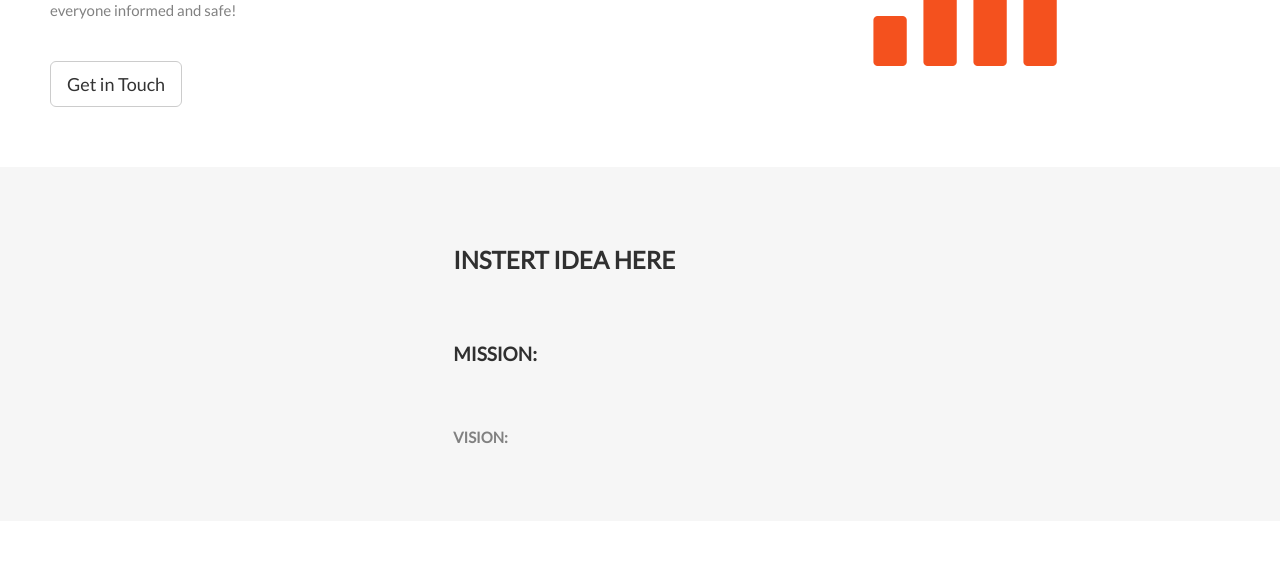
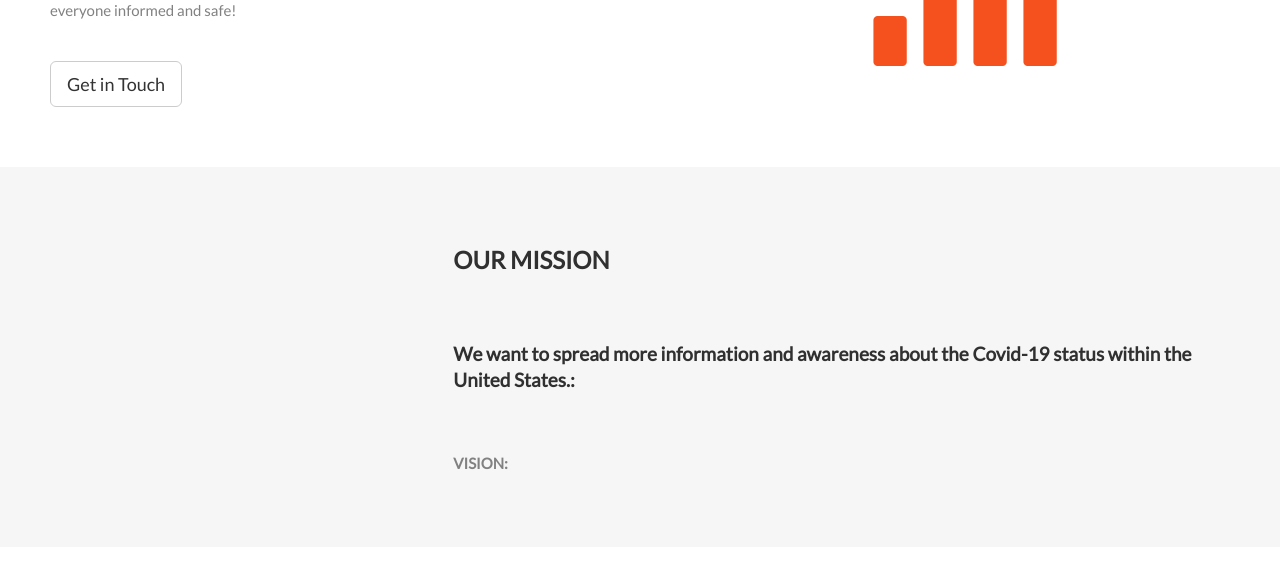
Before and after one commit to ryanmgds/P4-Wildcats, a Flask app: page / in a window 1280 px wide. Shown: the part 609-1191 px from the top of the page. Run offline with Flask 2, Linux system fonts and the light colour scheme; some libraries are stand-ins or nearby versions.

Commit message:
added to our missions

```diff
--- a/templates/home.html
+++ b/templates/home.html
@@ -248,8 +248,8 @@
       <span class="glyphicon glyphicon-globe logo slideanim"></span>
     </div>
     <div class="col-sm-8">
-      <h2>Instert idea here</h2><br>
-      <h4><strong>MISSION:</strong> </h4><br>
+      <h2>Our Mission</h2><br>
+      <h4><strong>We want to spread more information and awareness about the Covid-19 status within the United States.:</strong> </h4><br>
       <p><strong>VISION:</strong>
         </p>
     </div>
```
